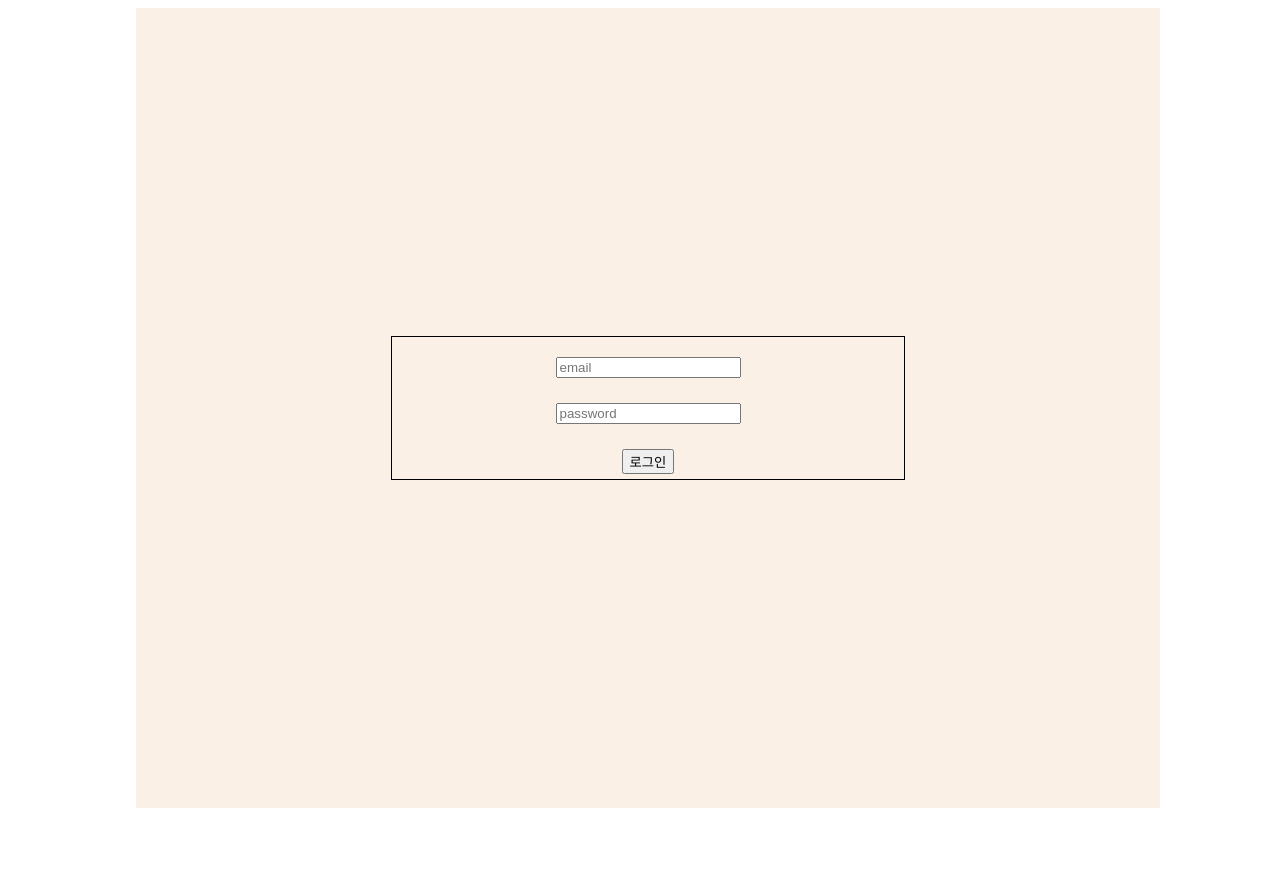
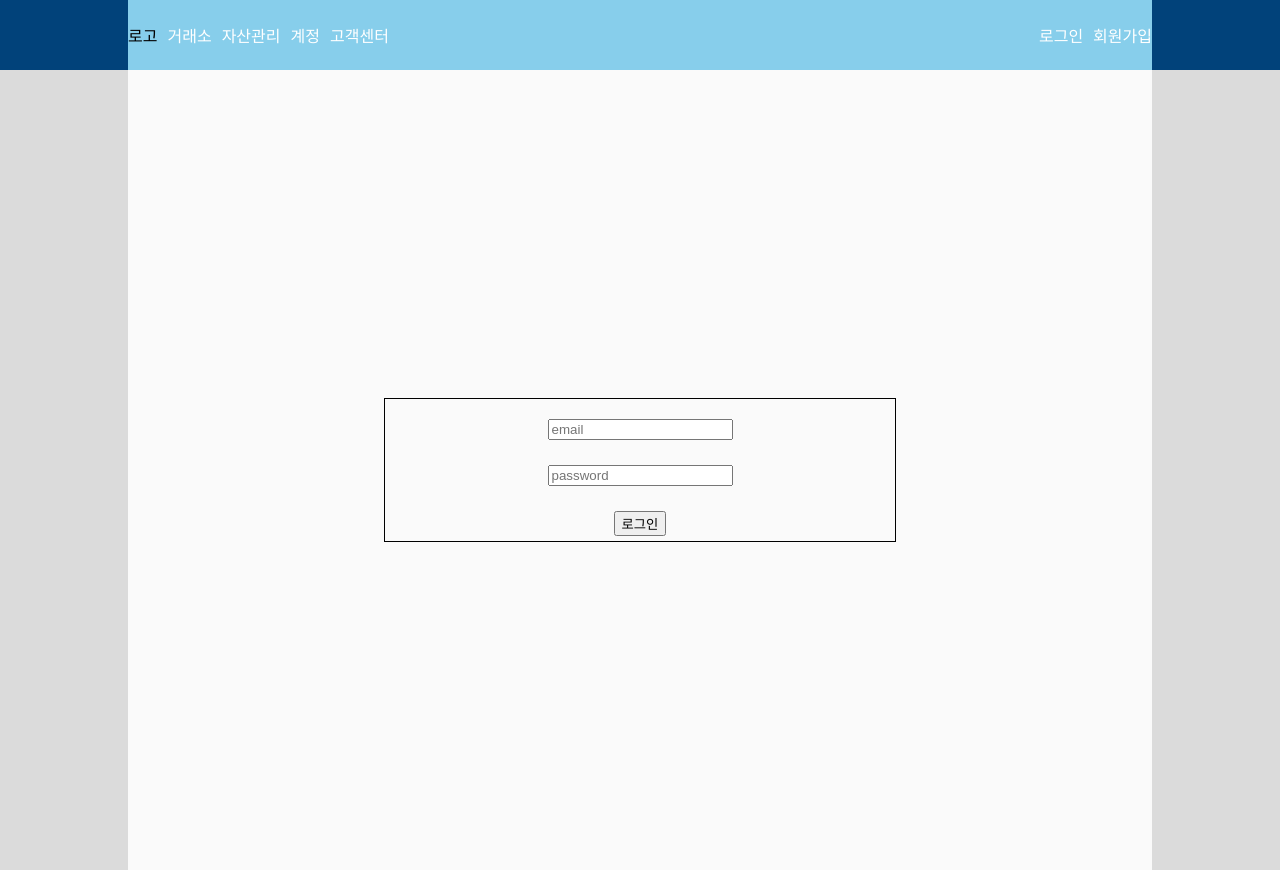
Before and after one commit to SonByungjin/postCSS_CRA, a React (Create React App) app: page / in a window 1280 px wide. Before the commit the page ends 816 px from the top, so only its background shows below. Built offline with nearby package versions, Linux system fonts and the light colour scheme.

Commit message:
add : navigation Bar

```diff
--- a/src/App.tsx
+++ b/src/App.tsx
@@ -1,5 +1,5 @@
 import React from 'react';
-import {SigInScreen} from './containers/Signin'
+import {SigInScreen} from './containers/Signin';
 
 function App() {
   return (
--- a/src/components/index.pcss
+++ b/src/components/index.pcss
@@ -1,2 +1,3 @@
 @import './login/login.pcss';
 @import './loginResult/loginResult.pcss';
+@import './navBar/navBar.pcss'
--- /dev/null
+++ b/src/components/navBar/NavBar.tsx
@@ -0,0 +1,42 @@
+import React, { Component } from 'react';
+
+interface OwnState {
+    menu : string[];
+    auth : string[];
+}
+
+export class NavBar extends Component<{}, OwnState> {
+    constructor(props : {}){
+        super(props);
+        this.state = {
+            menu : [
+                '거래소', '자산관리', '계정', '고객센터'
+            ],
+            auth : ['로그인', '회원가입']
+        }
+    }
+    render() {
+        const {menu, auth} = this.state;
+        return (
+            <div className="pg-header">
+                <div className="pg-header_wrap">
+                    <div className="pg-header_wrap-box">
+                        <span className="pg-header_wrap-box_logo">로고</span>
+                        {menu.map((e)=>
+                            <span className="pg-header_wrap-box_menu">
+                                {e}
+                            </span>
+                        )}
+                    </div>
+                    <div className="pg-header_wrap-box">
+                        {auth.map((e)=>
+                            <span className="pg-header_wrap-box_auth">
+                                {e}
+                            </span>
+                        )}
+                    </div>
+                </div>
+            </div>
+        );
+    }
+}
--- /dev/null
+++ b/src/components/navBar/navBar.pcss
@@ -0,0 +1,30 @@
+.pg-header{
+    width: 100vw;
+    height: 70px;
+    background-color: #01427a;
+    display: flex;
+    align-items: center;
+    justify-content: center;
+
+    &_wrap{
+        width: 80%;
+        height: 100%;
+        display: flex;
+        align-items: center;
+        justify-content: space-between;
+        background-color: skyblue;
+
+        &-box{
+
+            &_menu{
+                color: #fff;
+                margin-left: 10px;
+            }
+
+            &_auth{
+                color: #fff;
+                margin-left: 10px;
+            }
+        }
+    }
+}
--- a/src/containers/Signin.tsx
+++ b/src/containers/Signin.tsx
@@ -2,6 +2,7 @@ import React, { Component } from 'react';
 import {connect, MapStateToProps, MapDispatchToPropsFunction} from 'react-redux';
 import {Login} from '../components/login/Login';
 import {LoginResult} from '../components/loginResult/LoginResult';
+import {NavBar} from '../components/navBar/NavBar';
 import {loginFetch, loginReload} from '../modules/action';
 import {RootState} from '../modules/reducer';
 import {selectLoading, selectStatus, selectMsg} from '../modules/selector';
@@ -29,6 +30,8 @@ class Signin extends Component<Props> {
             msg
         } = this.props;
         return (
+            <>
+            <NavBar />
             <div className='pg-signin'>
                 <div className='pg-signin_box'>
                     {loading?
@@ -42,6 +45,7 @@ class Signin extends Component<Props> {
                     }
                 </div>
             </div>
+            </>
         );
     };
 };
--- a/src/containers/signin.pcss
+++ b/src/containers/signin.pcss
@@ -5,14 +5,14 @@
     height: 100vh;
     display: flex;
     justify-content: center;
-    /* align-items: center; */
+    background-color: var(--base-background);
 
     &_box{
         width: 80%;
         height: 100%;
-        background-color: #FAF0E6;
         display: flex;
         justify-content: center;
         align-items: center;
+        background-color: var(--base-content);
     }
 }
--- a/src/index.css
+++ b/src/index.css
@@ -29,25 +29,53 @@
                 color: blue;
                 text-decoration: underline;
             }
+.pg-header{
+    width: 100vw;
+    height: 70px;
+    background-color: #01427a;
+    display: flex;
+    align-items: center;
+    justify-content: center;
+}
+.pg-header_wrap{
+        width: 80%;
+        height: 100%;
+        display: flex;
+        align-items: center;
+        justify-content: space-between;
+        background-color: skyblue;
+    }
+.pg-header_wrap-box_menu{
+                color: #fff;
+                margin-left: 10px;
+            }
+.pg-header_wrap-box_auth{
+                color: #fff;
+                margin-left: 10px;
+            }
 .pg-signin {
     width: 100vw;
     height: 100vh;
     display: flex;
     justify-content: center;
+    background-color: var(--base-background);
 }
-/* align-items: center; */
 .pg-signin_box{
         width: 80%;
         height: 100%;
-        background-color: #FAF0E6;
         display: flex;
         justify-content: center;
         align-items: center;
+        background-color: var(--base-content);
     }
-.App{
-  text-align: center;
+:root{
+    --base-background : #dbdbdb;
+    --base-content : #fafafa;
 }
-.App-logo{
-    font-size: 250px;
-    color: red;
-  }
+body {
+  margin: 0;
+  padding: 0;
+}
+*{
+  box-sizing: border-box;
+}
--- a/src/styles/App.pcss
+++ b/src/styles/App.pcss
@@ -1,10 +1,11 @@
 @import '../containers/signin.pcss';
+@import './theme.pcss';
 
-.App{
-  text-align: center;
+body {
+  margin: 0;
+  padding: 0;
+}
 
-  &-logo{
-    font-size: 250px;
-    color: red;
-  }
+*{
+  box-sizing: border-box;
 }
--- /dev/null
+++ b/src/styles/theme.pcss
@@ -0,0 +1,4 @@
+:root{
+    --base-background : #dbdbdb;
+    --base-content : #fafafa;
+}
```
Also changed, not shown: 1 other file (tests, documents, lock files or other folders).
